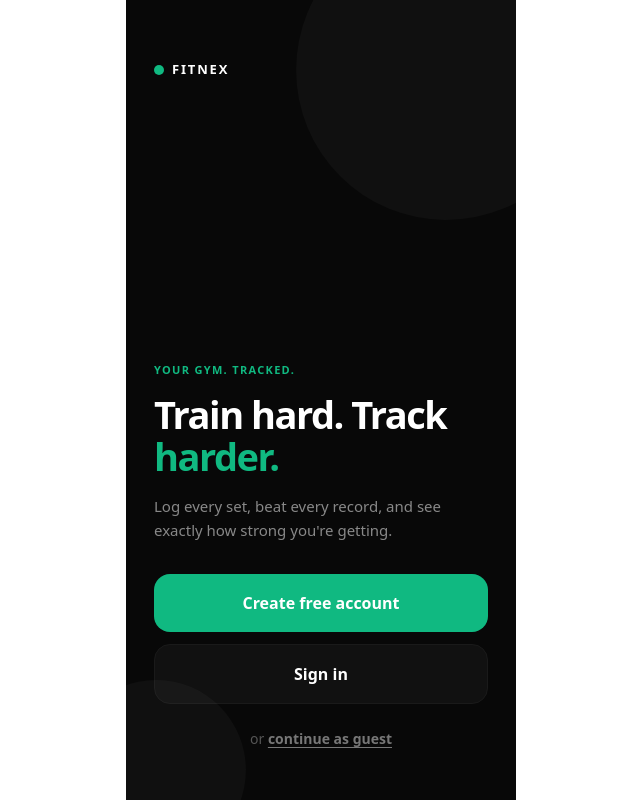
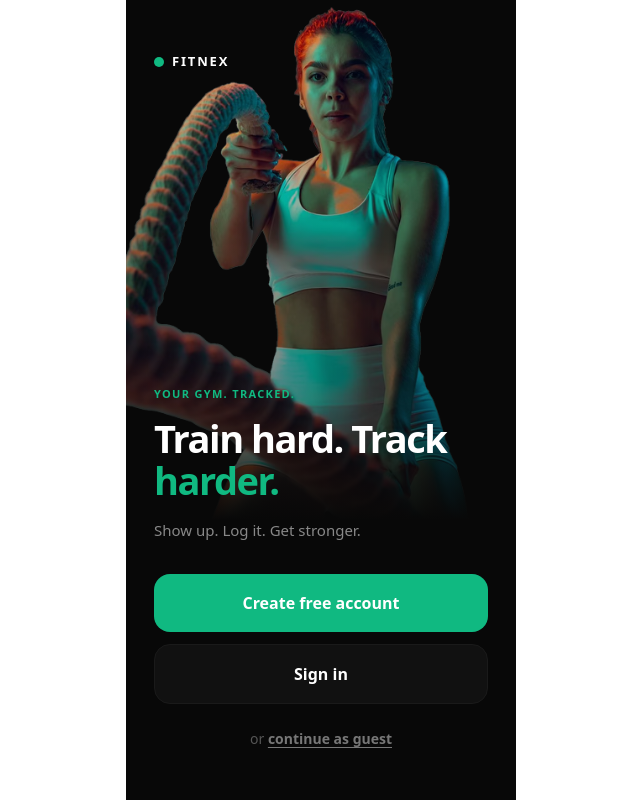
Before and after one commit to heistifeh/fit, a React (Vite) app: page / in a window 1280 px wide. Shown: the whole page, without its empty margins (319-959 px from the left). Built offline with nearby package versions, Linux system fonts and the light colour scheme.

Commit message:
feat: add splash hero image and update SplashScreen layout

```diff
--- a/src/pages/auth/SplashScreen.tsx
+++ b/src/pages/auth/SplashScreen.tsx
@@ -1,6 +1,7 @@
 import { motion } from 'framer-motion';
 import { useAuthContext } from '@/context/AuthContext';
 import { SPRING } from '@/animations/fitnex.variants';
+import splashHero from '@/assets/images/splash-hero.png';
 
 // ─── Variants ─────────────────────────────────────────────────────────────────
 
@@ -36,39 +37,51 @@ export default function SplashScreen() {
 
   return (
     <div
-      className="min-h-screen flex flex-col relative overflow-hidden"
       style={{
-        backgroundColor: '#080808',
-        padding: '60px 28px 40px',
+        position: 'relative',
+        background: '#080808',
+        minHeight: '100vh',
         maxWidth: 390,
         margin: '0 auto',
+        overflow: 'hidden',
       }}
     >
-      {/* ── Decorative circles ─────────────────────────────────────────── */}
-      <div
-        className="absolute pointer-events-none"
+      {/* ── Full-bleed hero image ───────────────────────────────────────── */}
+      <img
+        src={splashHero}
+        alt=""
         style={{
-          top: -80,
-          right: -80,
-          width: 300,
-          height: 300,
-          borderRadius: '50%',
-          backgroundColor: 'rgba(255,255,255,0.03)',
-        }}
-      />
-      <div
-        className="absolute pointer-events-none"
-        style={{
-          bottom: -60,
-          left: -60,
-          width: 180,
-          height: 180,
-          borderRadius: '50%',
-          backgroundColor: 'rgba(255,255,255,0.03)',
+          position: 'absolute',
+          top: 0,
+          left: 0,
+          width: '100%',
+          height: '70%',
+          objectFit: 'cover',
+          objectPosition: 'center top',
         }}
       />
 
-      {/* ── Brand row ──────────────────────────────────────────────────── */}
+      {/* ── Gradient overlay ───────────────────────────────────────────── */}
+      <div
+        style={{
+          position: 'absolute',
+          top: 0, left: 0, right: 0, bottom: 0,
+          background: 'linear-gradient(to bottom, rgba(8,8,8,0.15) 0%, rgba(8,8,8,0.5) 50%, rgba(8,8,8,1) 65%)',
+        }}
+      />
+
+      {/* ── Content layer ──────────────────────────────────────────────── */}
+      <div
+        style={{
+          position: 'relative',
+          zIndex: 1,
+          minHeight: '100vh',
+          display: 'flex',
+          flexDirection: 'column',
+          padding: '52px 28px 40px',
+        }}
+      >
+        {/* ── Brand row ────────────────────────────────────────────────── */}
         <motion.div
           className="flex items-center gap-2"
           variants={fadeDown}
@@ -93,7 +106,7 @@ export default function SplashScreen() {
           </span>
         </motion.div>
 
-      {/* ── Hero section ───────────────────────────────────────────────── */}
+        {/* ── Hero section ─────────────────────────────────────────────── */}
         <div className="flex-1 flex flex-col justify-end">
           <motion.div
             className="flex flex-col gap-4 mb-8"
@@ -143,11 +156,11 @@ export default function SplashScreen() {
                 margin: 0,
               }}
             >
-            Log every set, beat every record, and see exactly how strong you're getting.
+              Show up. Log it. Get stronger.
             </motion.p>
           </motion.div>
 
-        {/* ── Buttons ────────────────────────────────────────────────── */}
+          {/* ── Buttons ──────────────────────────────────────────────── */}
           <motion.div
             className="flex flex-col gap-3"
             variants={buttonStagger}
@@ -224,5 +237,6 @@ export default function SplashScreen() {
           </motion.div>
         </div>
       </div>
+    </div>
   );
 }
--- /dev/null
+++ b/src/vite-env.d.ts
@@ -0,0 +1,26 @@
+/// <reference types="vite/client" />
+
+declare module '*.png' {
+  const src: string;
+  export default src;
+}
+
+declare module '*.jpg' {
+  const src: string;
+  export default src;
+}
+
+declare module '*.jpeg' {
+  const src: string;
+  export default src;
+}
+
+declare module '*.webp' {
+  const src: string;
+  export default src;
+}
+
+declare module '*.svg' {
+  const src: string;
+  export default src;
+}
```
Also changed, not shown: src/assets/images/splash-hero.png (added). Lines whose indentation alone changed are shown as unchanged.
